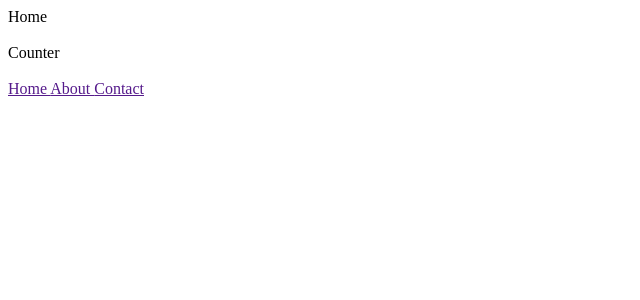
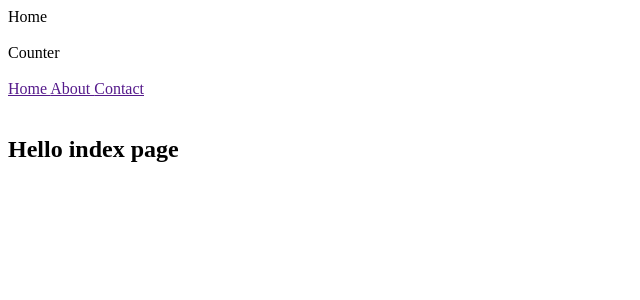
Before and after one commit to Najim473/Nuxt-3-course, a Nuxt app: page / in a window 1280 px wide. Shown: the top 300 px of the page, without its empty margins (0-640 px from the left). Built offline with nearby package versions, Linux system fonts and the light colour scheme.

Commit message:
pages folder created

```diff
--- a/app.vue
+++ b/app.vue
@@ -12,6 +12,7 @@
   <!-- It's will work when only need  -->
   <LazyHomeWelcome v-if="page === 'home'" />
   <br />
+  <NuxtPage/>
   <br />
   <LazyCounter v-if="page === 'counter'" />
 </template>
--- /dev/null
+++ b/pages/about.vue
@@ -0,0 +1,3 @@
+<template>
+    <p>About Page</p>
+</template>
--- /dev/null
+++ b/pages/index.vue
@@ -0,0 +1,3 @@
+<template>
+    <h2>Hello index page</h2>
+</template>
```
